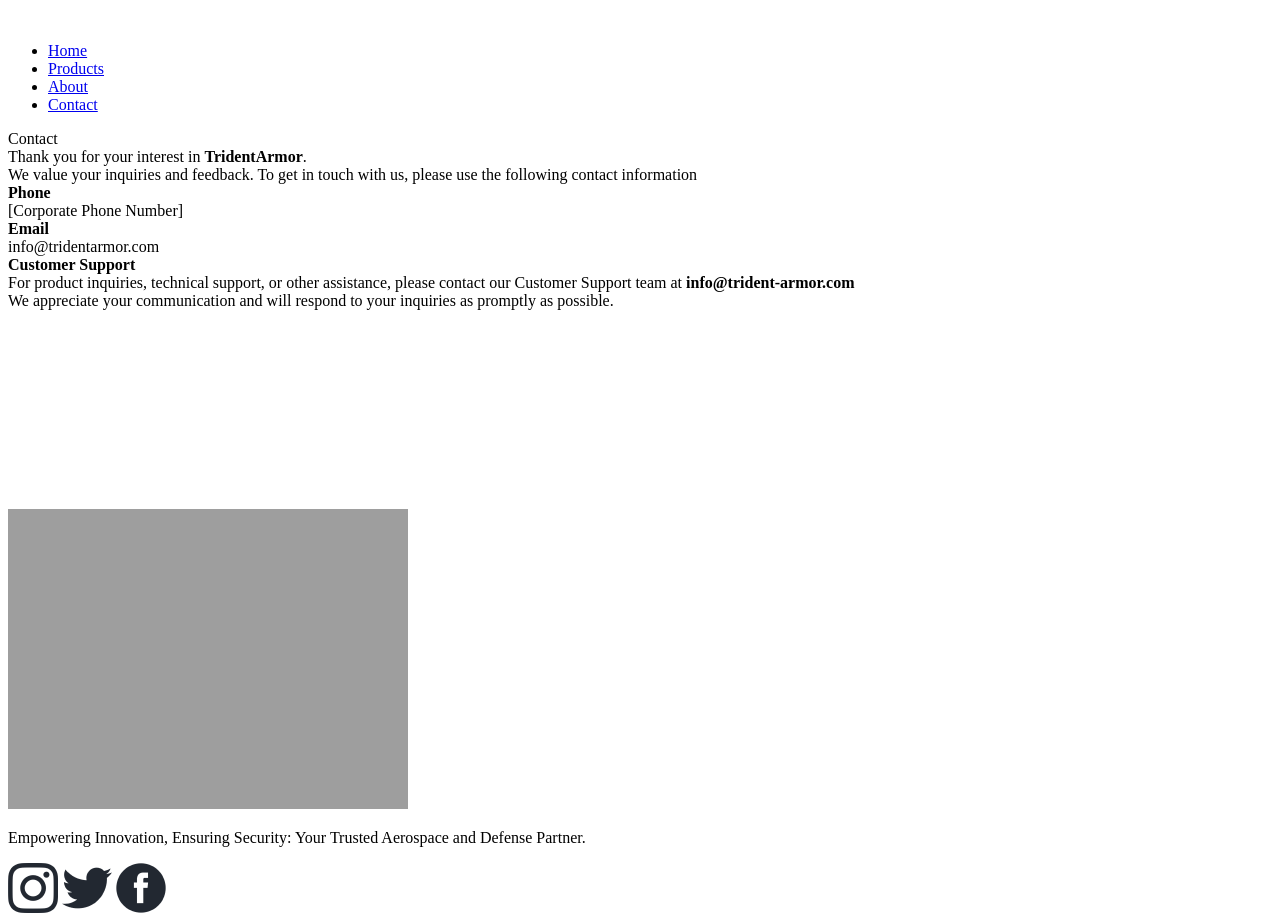
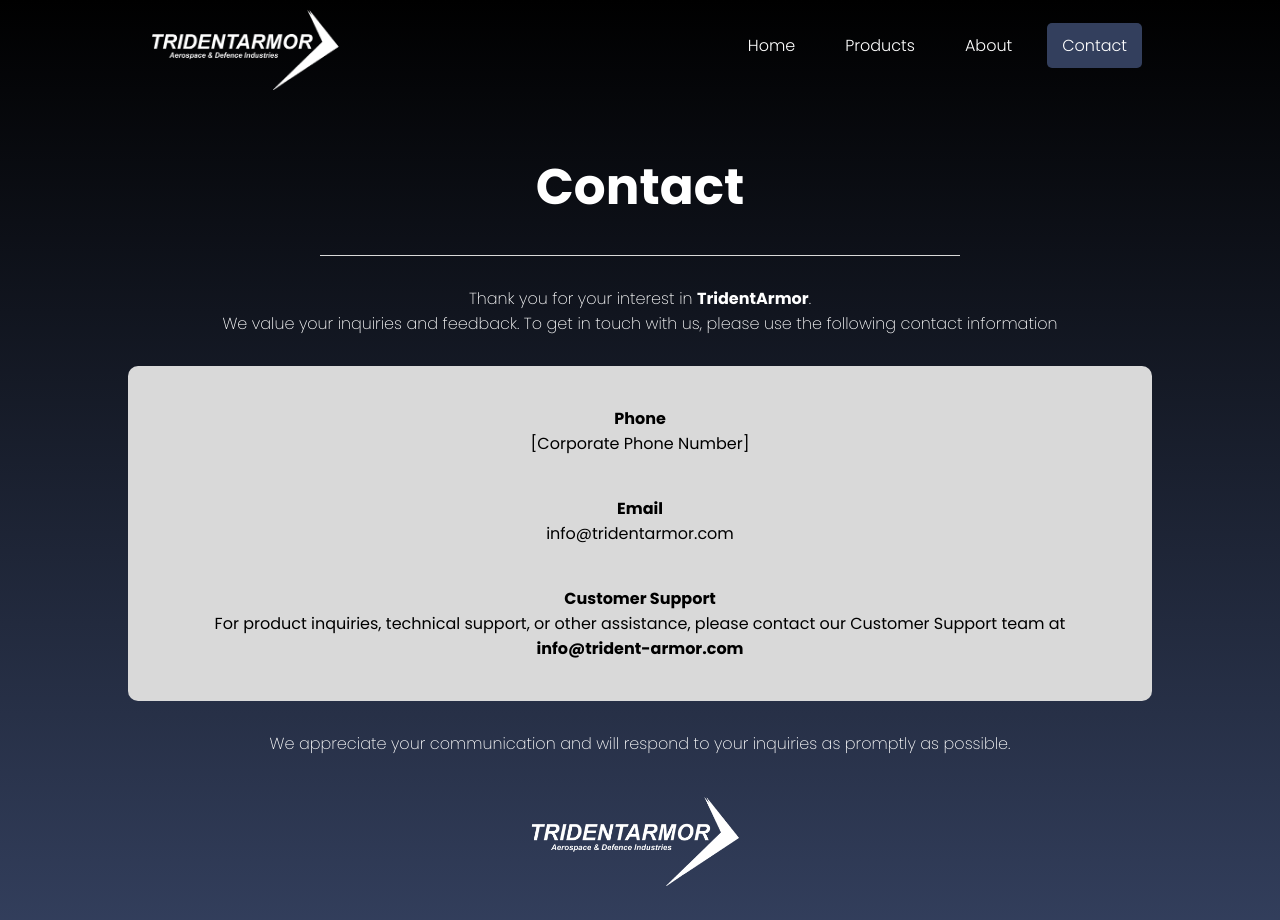
Before and after one commit to vamsi200212/tridentarmor, a plain HTML site: page contact.html in a window 1280 px wide. Shown: the top 920 px of the page. Drawn offline with nearby package versions, Linux system fonts and the light colour scheme; the site is published under a folder, as on GitHub Pages, so addresses that start at the root find nothing.

Commit message:
Update contact.html

```diff
--- a/contact.html
+++ b/contact.html
@@ -4,22 +4,22 @@
     <meta charset="UTF-8">
     <meta name="viewport" content="width=device-width, initial-scale=1.0">
     <title>Contact | TridentArmor</title>
-    <link rel="stylesheet" href="/css/contact_style.css">
+    <link rel="stylesheet" href="css/contact_style.css">
     <link rel="stylesheet" href="https://unpkg.com/aos@next/dist/aos.css" />
-    <link rel="icon" href="/images/favicon_trident.png" type="image/png">
+    <link rel="icon" href="images/favicon_trident.png" type="image/png">
 </head>
 <body>
     <div class="nav-container">
         <div class="nav-bar" id="navbar">
             <div id="logo" class="logodiv">
-                <img src="/images/logo.png" alt="" height="90px">
-                <img class="ham" src="/images/ham_icon.png" alt="" height="35px" onclick="navBar()">
+                <img src="./images/logo.png" alt="" height="90px">
+                <img class="ham" src="./images/ham_icon.png" alt="" height="35px" onclick="navBar()">
             </div>
             <ul>
-                <li><a href="/index.html">Home</a></li>
-                <li><a href="/products.html">Products</a></li>
-                <li><a href="/about.html">About</a></li>
-                <li class="active"><a href="/contact.html">Contact</a></li>
+                <li><a href="index.html">Home</a></li>
+                <li><a href="products.html">Products</a></li>
+                <li><a href="about.html">About</a></li>
+                <li class="active"><a href="contact.html">Contact</a></li>
             </ul>
         </div>
     </div>
@@ -72,7 +72,7 @@ We value your inquiries and feedback. To get in touch with us, please use the fo
     <div class="copyrights">
         <p>© copyright 2024 by TridentArmor Pvt. Ltd</p>
     </div>
-    <script src="/js/script.js"></script>
+    <script src="js/script.js"></script>
     <script src="https://unpkg.com/aos@next/dist/aos.js"></script>
     <script>
         AOS.init({
```
